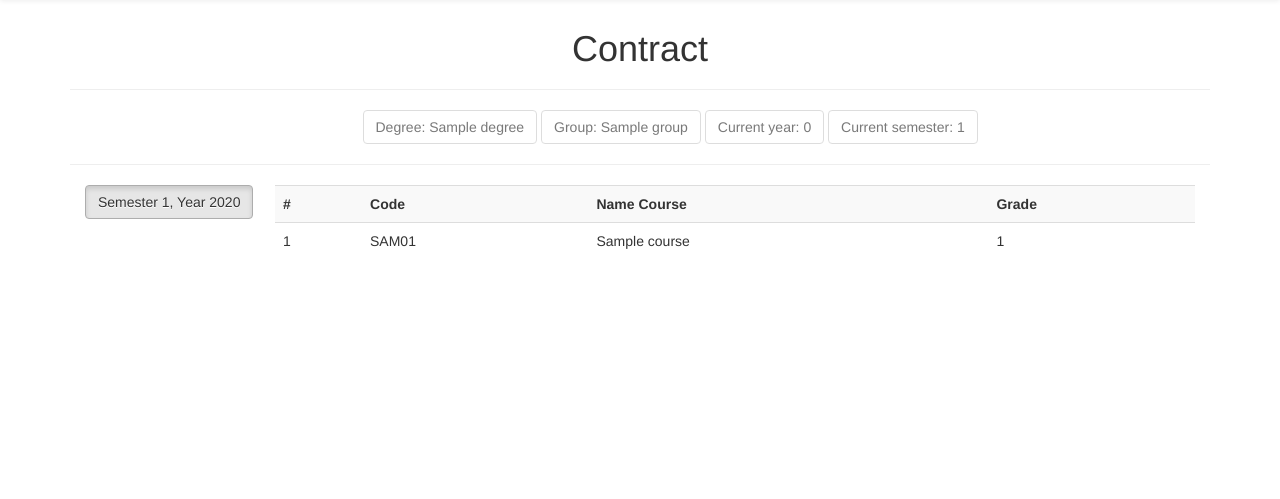
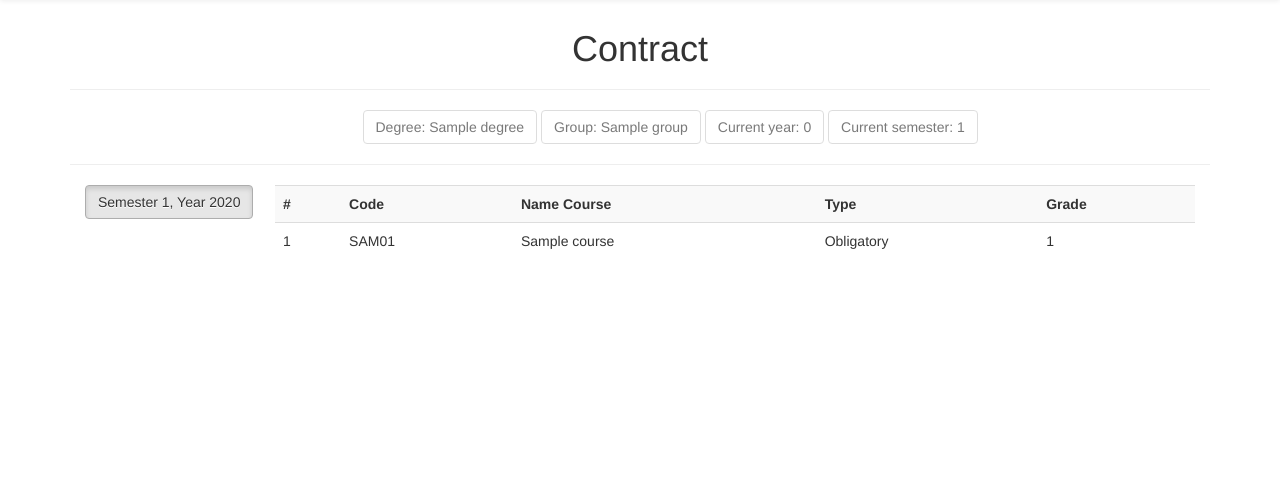
Before and after one commit to vampy/university-SE, a Flask app: page /contract/ in a window 1280 px wide. Shown: the part 51-550 px from the top of the page. Run offline with Flask 2, Linux system fonts and the light colour scheme; the first user in the database is signed in; tables that the repository leaves empty hold one stand-in row (Sample ...); some libraries are stand-ins or nearby versions.

Commit message:
Add useful tooltips to contract. Fix some minor bugs.

```diff
--- a/school/static/js/main.js
+++ b/school/static/js/main.js
@@ -7,4 +7,6 @@ $(document).ready(function () {
         format: 'mm/dd/yyyy'
     });
 
+    // set tooltip options
+    $('[data-toggle="tooltip"]').tooltip()
 });
--- a/school/templates/course/contract.html
+++ b/school/templates/course/contract.html
@@ -29,6 +29,7 @@
                     <th>#</th>
                     <th>Code</th>
                     <th>Name Course</th>
+                    <th>Type</th>
                     <th>Grade</th>
                 </tr>
                 {% for enrolled, course in courses_enrolled %}
@@ -36,7 +37,7 @@
                         <td>{{ loop.index }}</td>
                         <td>{{ course.get_code() }}</td>
                         <td>{{ course.name }}</td>
-                        {# TODO add passed#}
+                        <td>{{ course.type_to_str().title() }}</td>
                         <td>{{ enrolled.grade }}</td>
                     </tr>
                 {% endfor %}
@@ -65,7 +66,11 @@
                 {% for course in courses_contract %}
                     <tr>
                         <td>{{ loop.index }}</td>
-                        <td>{{ course.type_id }}</td>
+                        <td>
+                            <span data-toggle="tooltip" data-placement="top" title="{{ course.type_to_str().title() }}">
+                                {{ course.type_id }}
+                            </span>
+                        </td>
                         <td>{{ course.name }}</td>
                         <td>{{ course.get_code() }}</td>
                         <td>{{ course.credits }}</td>
@@ -93,7 +98,11 @@
                 {% for enrolled, course in courses_enrolled %}
                     <tr>
                         <td>{{ loop.index }}</td>
-                        <td>{{ course.type_id }}</td>
+                        <td>
+                            <span data-toggle="tooltip" data-placement="top" title="{{ course.type_to_str().title() }}">
+                                {{ course.type_id }}
+                            </span>
+                        </td>
                         <td>{{ course.name }}</td>
                         <td>{{ course.get_code() }}</td>
                         <td>
--- a/school/templates/statistics/teacher_disciplines_statistic.html
+++ b/school/templates/statistics/teacher_disciplines_statistic.html
@@ -25,10 +25,10 @@
                 <td>{{ statistic.courses_name }}</td>
                 <td>
                     {# TODO check with CourseType #}
-                    {% if statistic.courses_category == 1 %}
+                    {% if statistic.courses_type == 1 %}
                         Obligatory
-                    {% elif statistic.courses_category > 1 %}
-                        Optional {{ statistic.courses_category }}
+                    {% elif statistic.courses_type > 1 %}
+                        Optional {{ statistic.courses_type }}
                     {% else %}
                         Unknown category
                     {% endif %}
```
